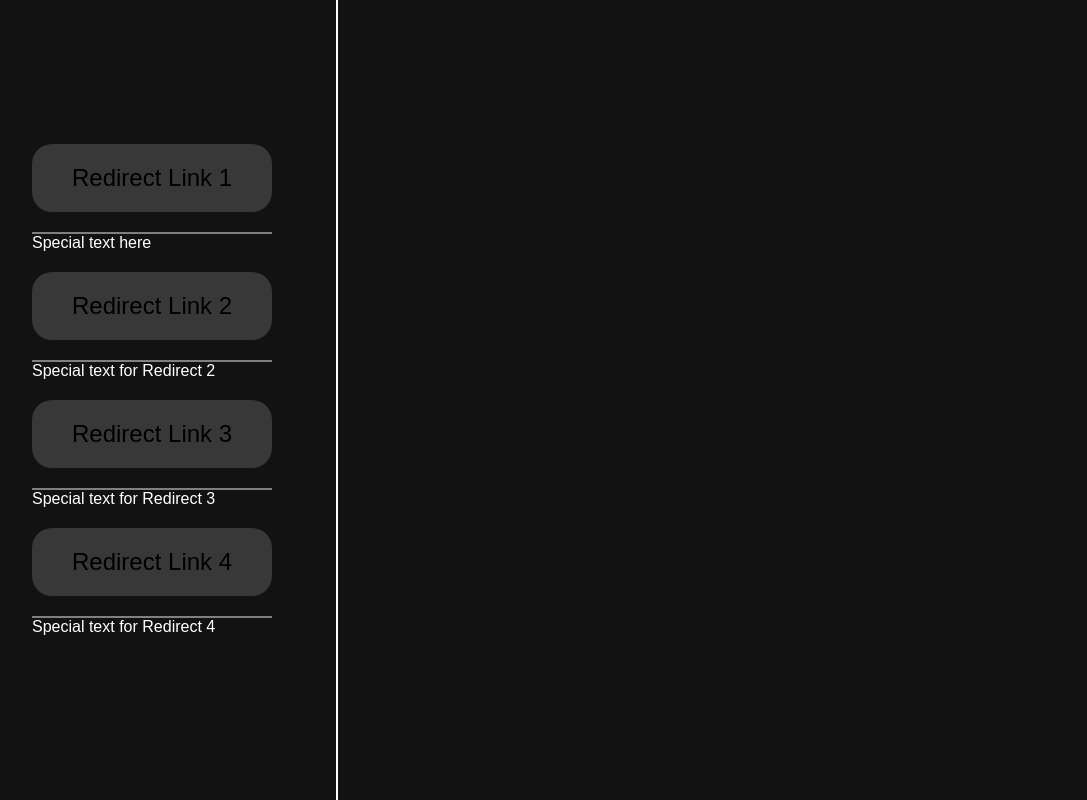
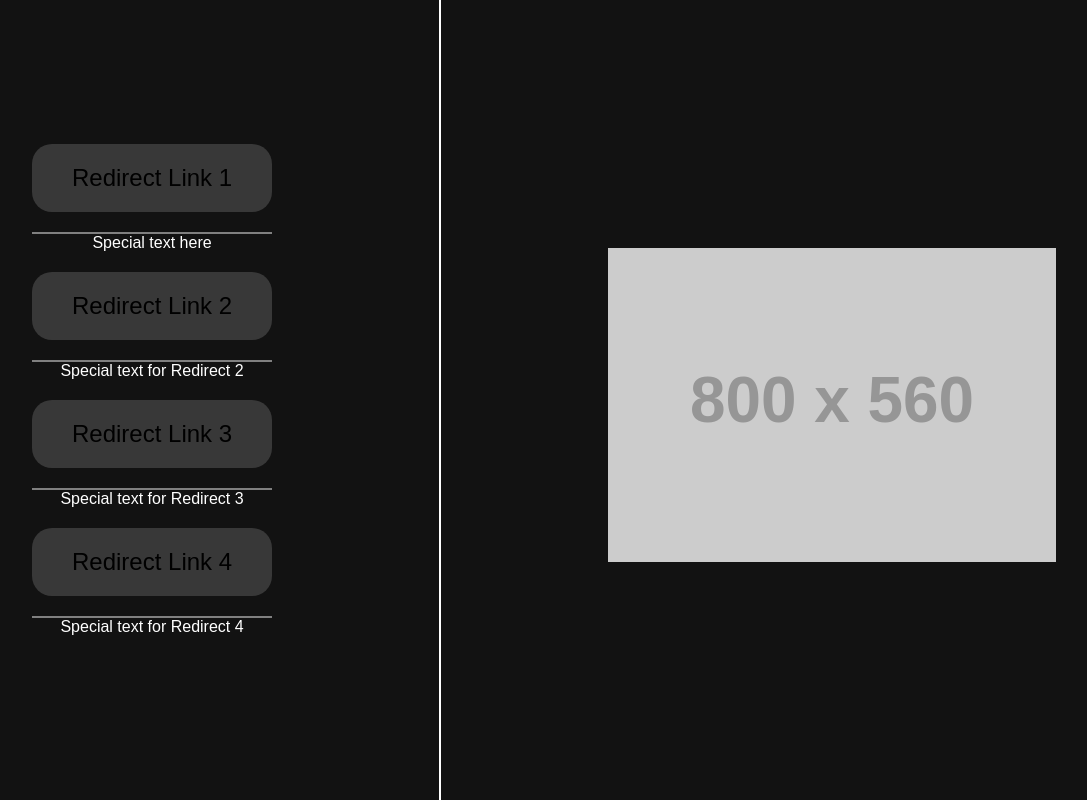
Before and after one commit to TWWmidis/TWWmidis.github.io, a plain HTML site: page index.html in a window 1280 px wide. Shown: the whole page, without its empty margins (96-1183 px from the left). Drawn offline with Linux system fonts and the light colour scheme; placeholder pictures from the web are drawn by us.

Commit message:
Update index.html

```diff
--- a/index.html
+++ b/index.html
@@ -11,6 +11,7 @@
             font-family: Arial, sans-serif;
             display: flex;
             align-items: center;
+            justify-content: space-between; /* Create space between elements */
             height: 100vh;
             margin: 0;
         }
@@ -18,7 +19,7 @@
         #leftContainer {
             display: flex;
             flex-direction: column; /* Align elements vertically */
-            align-items: flex-start; /* Align elements to the left */
+            align-items: center; /* Center elements horizontally */
             margin-left: 10%;
         }
 
@@ -50,7 +51,7 @@
         .buttonContainer {
             display: flex;
             flex-direction: column;
-            align-items: flex-start;
+            align-items: center; /* Center elements horizontally */
             margin-bottom: 20px;
         }
 
@@ -67,6 +68,13 @@
             background-color: white;
             margin-left: 5%;
             margin-right: 5%;
+        }
+
+        #rightImage {
+            margin-top: 10px; /* Adjusted margin from the top */
+            margin-right: 10%; /* Margin from the right */
+            max-width: 35%; /* Maximum width of the image */
+            height: auto; /* Maintain aspect ratio */
         }
     </style>
 </head>
@@ -100,5 +108,8 @@
 
     <div id="centerLine"></div>
 
+    <!-- Replace the URL with the actual URL of your image -->
+    <img id="rightImage" src="https://via.placeholder.com/800x560" alt="Right Image">
+
 </body>
 </html>
```
